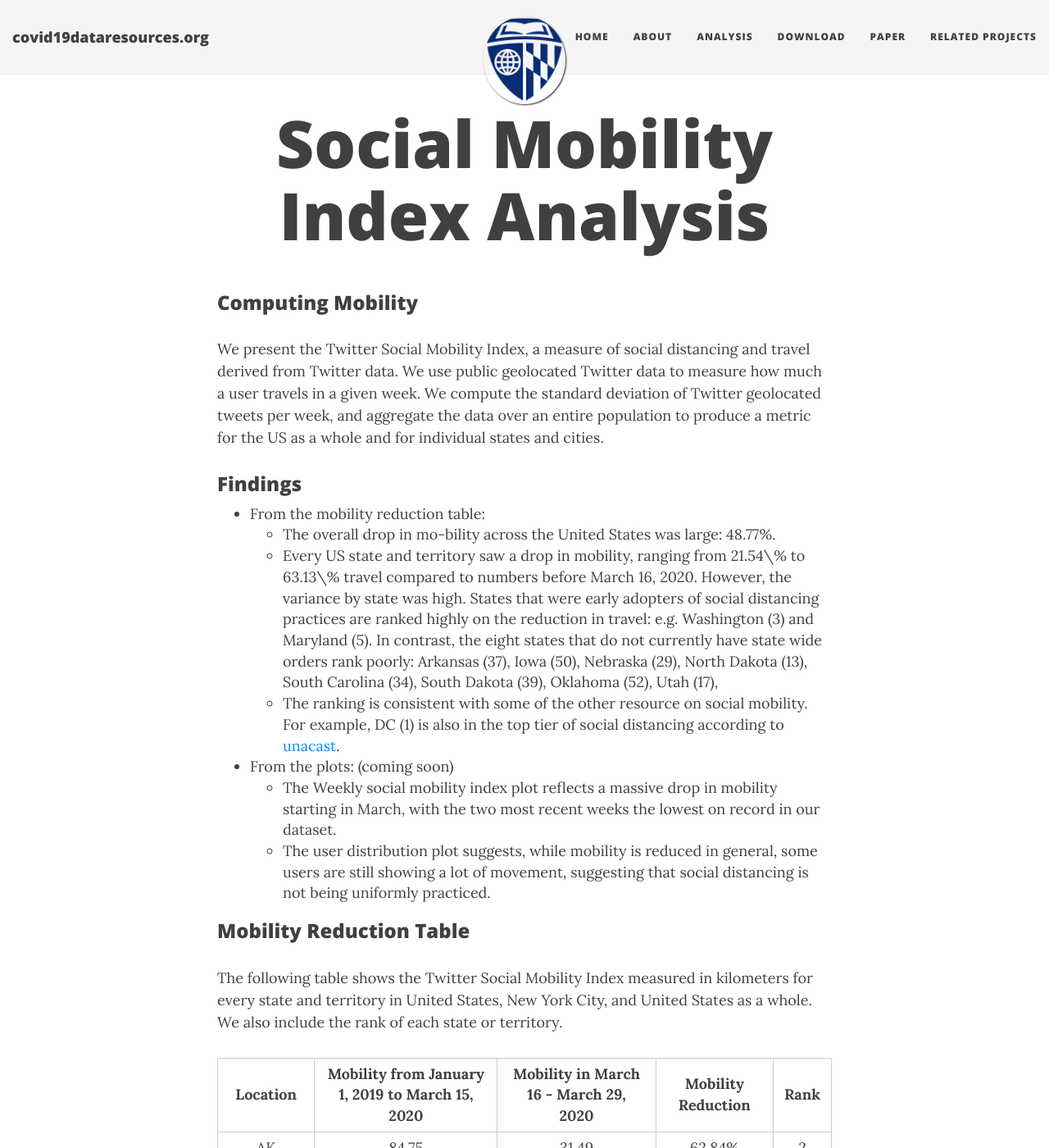
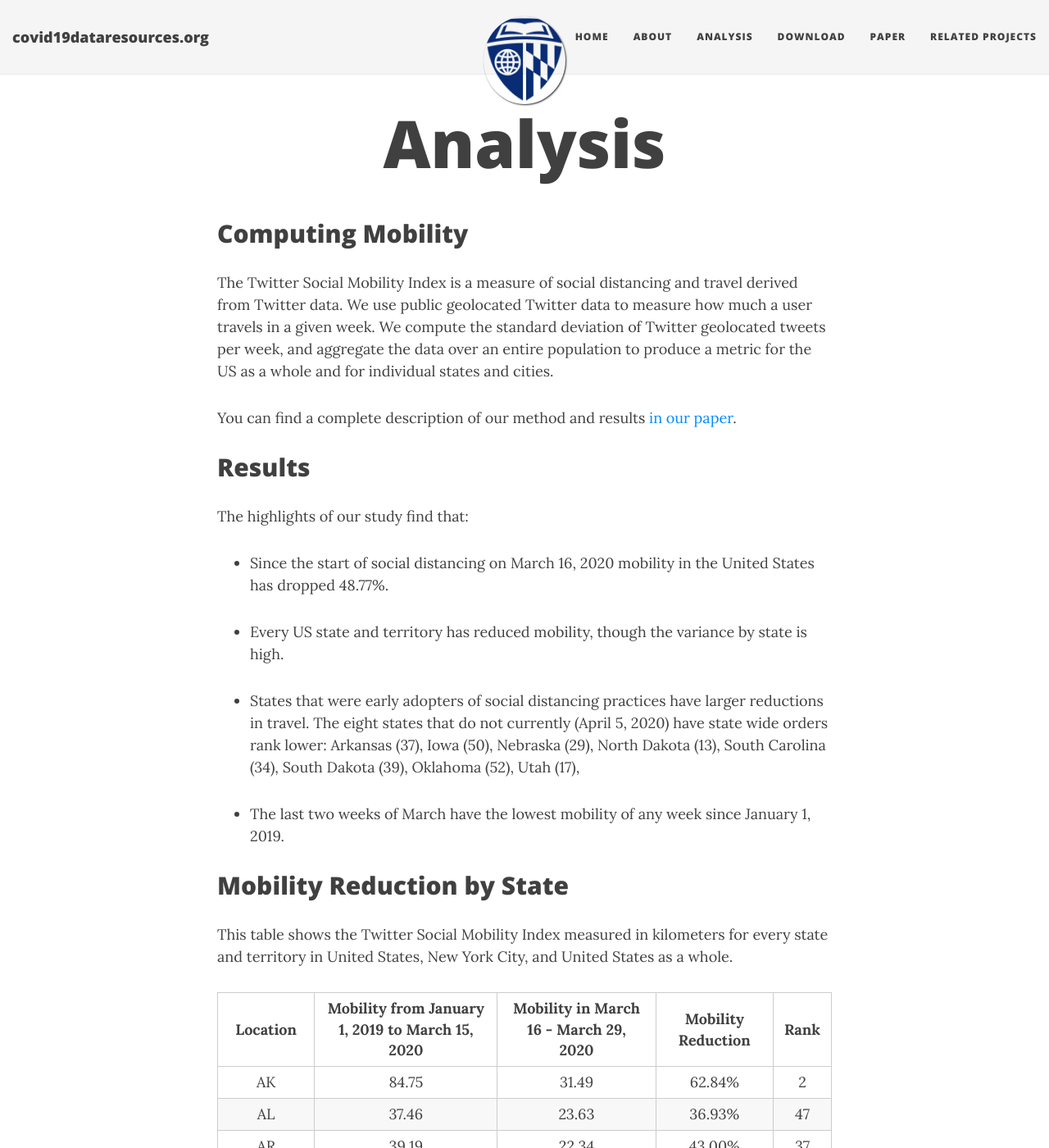
Before and after one commit to mdredze/covid19_social_mobility.github.io, a Jekyll site: the page built from analysis.md, in a window 1280 px wide and 1400 px high. Shown: the whole window at 82% size. Built offline with Jekyll 4.4.1, drawn with Linux system fonts in a browser that asks for light colours; nearby versions of some CDN libraries; some of the changed text lies outside the part shown.

Commit message:
Updates to analysis page

```diff
--- a/analysis.md
+++ b/analysis.md
@@ -1,36 +1,31 @@
 ---
 layout: page
-title: Social Mobility Index Analysis
+title: Analysis
 subtitle:
 ---
 
-### Computing Mobility
-We present the Twitter Social Mobility Index, a measure of social distancing and travel derived from Twitter data.
-We use public geolocated Twitter data to measure how much a user travels in a given week.
+## Computing Mobility
+The Twitter Social Mobility Index is a measure of social distancing and travel derived from Twitter data. We use public geolocated Twitter data to measure how much a user travels in a given week.
 We compute the standard deviation of Twitter geolocated tweets per week,
 and aggregate the data over an entire population to produce a metric for the US as a whole and for individual states and cities.
 
-### Findings
-* From the mobility reduction table:
-    * The overall drop in mo-bility across the United States was large: 48.77%.
-    * Every US state and territory saw a drop in mobility, ranging from 21.54\% to 63.13\% travel compared to numbers before March 16, 2020.
-        However, the variance by state was high.
-        States that were early adopters of social distancing practices are ranked highly on the reduction in travel: e.g. Washington (3) and Maryland (5).
-        In contrast, the eight states that do not currently have state wide orders rank poorly:
-        Arkansas (37), Iowa (50), Nebraska (29), North Dakota (13), South Carolina (34), South Dakota (39), Oklahoma (52), Utah (17),
-    * The ranking is consistent with some of the other resource on social mobility.
-        For example, DC (1) is also in the top tier of social distancing according to [unacast](https://www.unacast.com/covid19/social-distancing-scoreboard).
-* From the plots: (coming soon)
-    * The Weekly social mobility index plot reflects a massive drop in mobility starting in March,
-    with the two most recent weeks the lowest on record in our dataset.
-    * The user distribution plot suggests, while mobility is reduced in general,
-    some users are still showing a lot of movement,
-    suggesting that social distancing is not being uniformly practiced.
+You can find a complete description of our method and results [in our paper](paper/twitter_social_mobility.pdf).
 
-### Mobility Reduction Table
-The following table  shows the Twitter Social Mobility Index measured in kilometers for
+## Results
+The highlights of our study find that:
+
+* Since the start of social distancing on March 16, 2020 mobility in the United States has dropped 48.77%.
+
+* Every US state and territory has reduced mobility, though the variance by state is high.
+
+* States that were early adopters of social distancing practices have larger reductions in travel. The eight states that do not currently (April 5, 2020) have state wide orders rank lower: Arkansas (37), Iowa (50), Nebraska (29), North Dakota (13), South Carolina (34), South Dakota (39), Oklahoma (52), Utah (17),
+
+* The last two weeks of March have the lowest mobility of any week since January 1, 2019.
+
+
+## Mobility Reduction by State
+This table shows the Twitter Social Mobility Index measured in kilometers for
 every state and territory in United States, New York City, and United States as a whole.
-We also include the rank of each state or territory.
 
 |    ﻿Location   | Mobility from January 1, 2019 to March 15, 2020 | Mobility in March 16 - March 29, 2020 | Mobility Reduction | Rank |
 |:-------------:|:-----------------------------------------------:|:-------------------------------------:|:------------------:|:----:|
@@ -89,13 +84,3 @@ We also include the rank of each state or territory.
 |       WY      |                      53.10                      |                 41.66                 |       21.54%       |  53  |
 | United States |                      49.81                      |                 25.52                 |       48.77%       |  -   |
 | New York City |                      63.98                      |                 31.25                 |       51.16%       |  -   |
-
-### Graphics
-Coming soon...
-* Weekly social mobility index.
-    * This figure shows the weekly social mobility index for the United States for the entire time period of our dataset.
-* User  distribution  of  mean  social  mobilityindex  (KM)  before/after  social  distancing
-    * This figure shows a box-plot of the mobility variance across all user in a given time period.
-
-### Link to paper and data
-Please refer to our [paper](paper/twitter_social_mobility.pdf) and [data](download.md) for detailed information.
```
